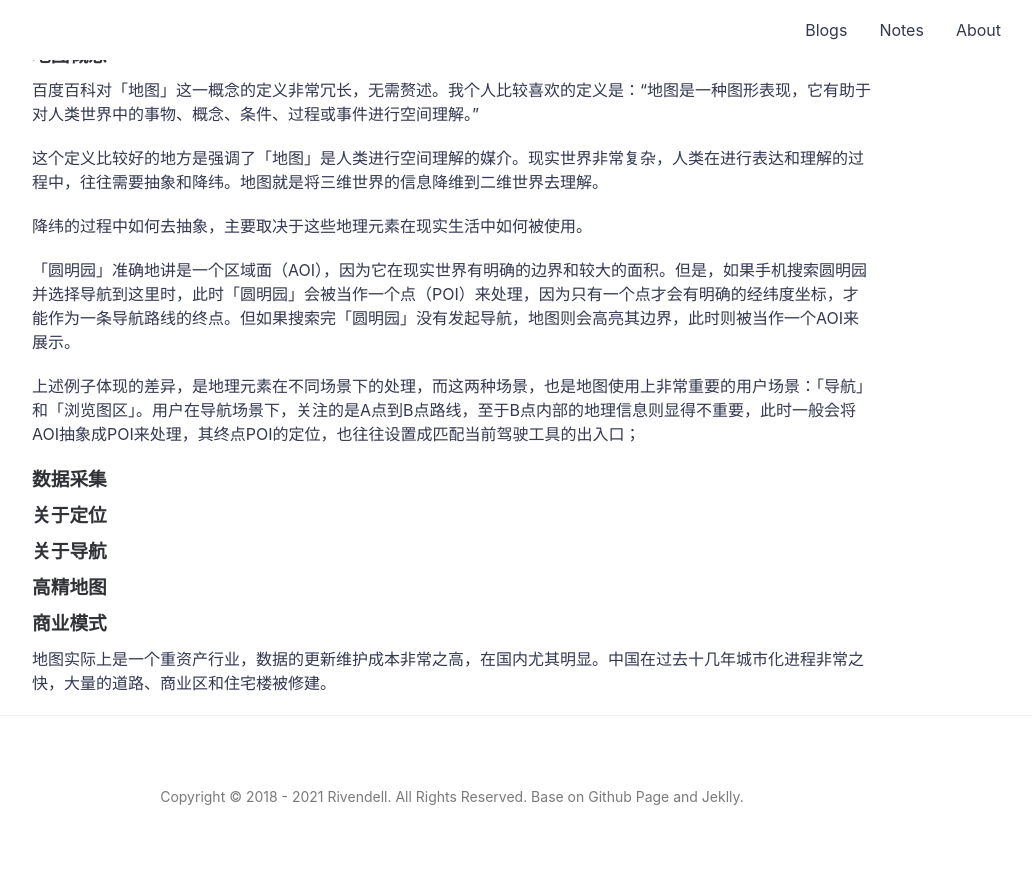
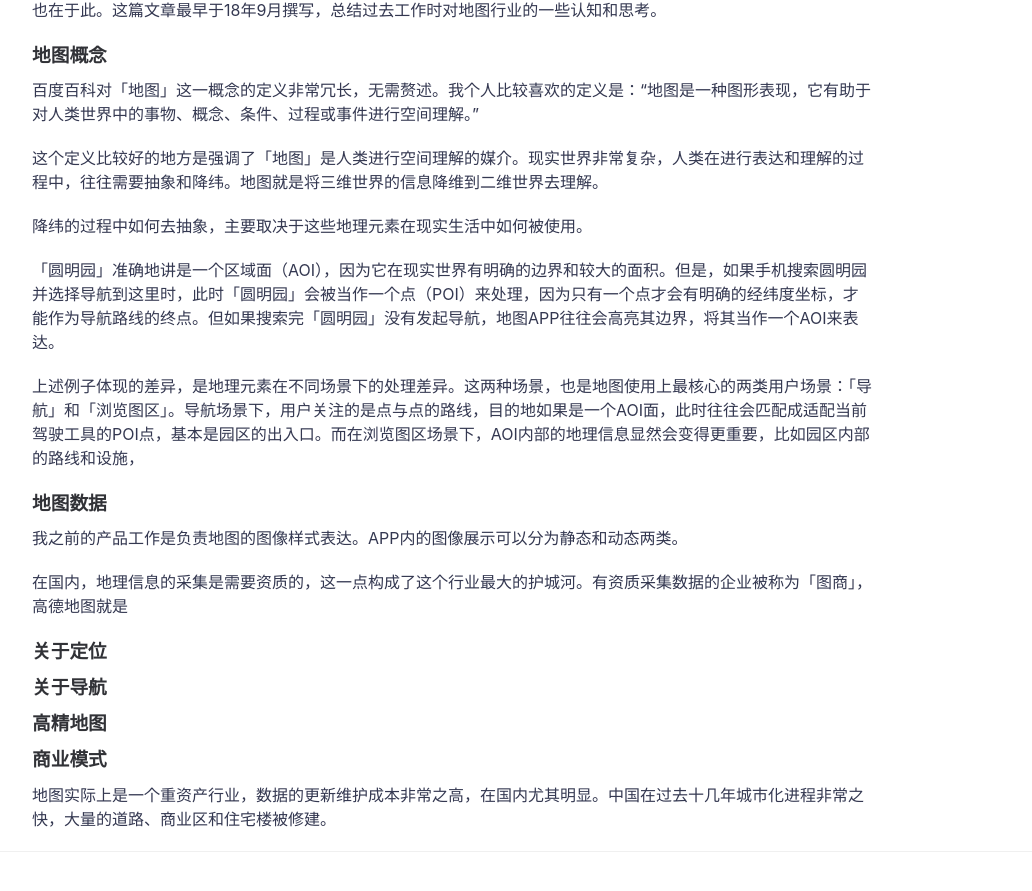
Before and after one commit to icarus507/icarus507.github.io, a Jekyll site: the page built from _posts/2018-09-07-谈谈地图.md, in a window 1280 px wide and 900 px high, scrolled down 786 px. Shown: the top 891 px of the window, without its empty margins (188-1220 px from the left). Built offline with Jekyll 4.4.1, drawn with Linux system fonts in a browser that asks for light colours; before the commit the page ends 1638 px from its top, so only the background shows below that.

Commit message:
Update 2018-09-07-谈谈地图.md

```diff
--- a/_posts/2018-09-07-谈谈地图.md
+++ b/_posts/2018-09-07-谈谈地图.md
@@ -18,12 +18,17 @@ featured-img: emile-perron-190221
 
 降纬的过程中如何去抽象，主要取决于这些地理元素在现实生活中如何被使用。
 
-「圆明园」准确地讲是一个区域面（AOI），因为它在现实世界有明确的边界和较大的面积。但是，如果手机搜索圆明园并选择导航到这里时，此时「圆明园」会被当作一个点（POI）来处理，因为只有一个点才会有明确的经纬度坐标，才能作为一条导航路线的终点。但如果搜索完「圆明园」没有发起导航，地图则会高亮其边界，此时则被当作一个AOI来展示。
+「圆明园」准确地讲是一个区域面（AOI），因为它在现实世界有明确的边界和较大的面积。但是，如果手机搜索圆明园并选择导航到这里时，此时「圆明园」会被当作一个点（POI）来处理，因为只有一个点才会有明确的经纬度坐标，才能作为导航路线的终点。但如果搜索完「圆明园」没有发起导航，地图APP往往会高亮其边界，将其当作一个AOI来表达。
 
-上述例子体现的差异，是地理元素在不同场景下的处理，而这两种场景，也是地图使用上非常重要的用户场景：「导航」和「浏览图区」。用户在导航场景下，关注的是A点到B点路线，至于B点内部的地理信息则显得不重要，此时一般会将AOI抽象成POI来处理，其终点POI的定位，也往往设置成匹配当前驾驶工具的出入口；
+上述例子体现的差异，是地理元素在不同场景下的处理差异。这两种场景，也是地图使用上最核心的两类用户场景：「导航」和「浏览图区」。导航场景下，用户关注的是点与点的路线，目的地如果是一个AOI面，此时往往会匹配成适配当前驾驶工具的POI点，基本是园区的出入口。而在浏览图区场景下，AOI内部的地理信息显然会变得更重要，比如园区内部的路线和设施，
 
 
-### 数据采集
+
+### 地图数据
+
+我之前的产品工作是负责地图的图像样式表达。APP内的图像展示可以分为静态和动态两类。
+
+在国内，地理信息的采集是需要资质的，这一点构成了这个行业最大的护城河。有资质采集数据的企业被称为「图商」，高德地图就是
 
 ### 关于定位
 
```
